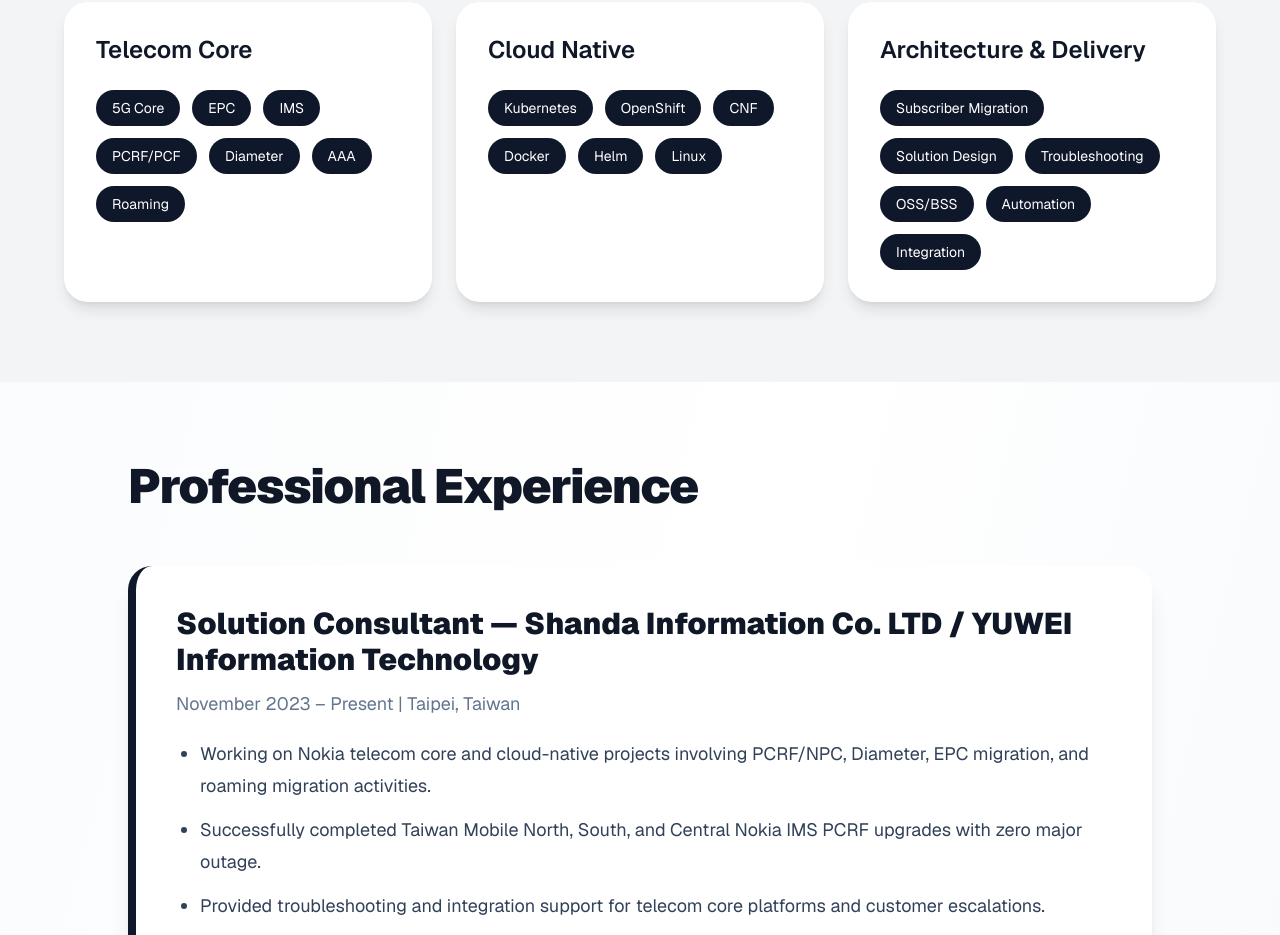
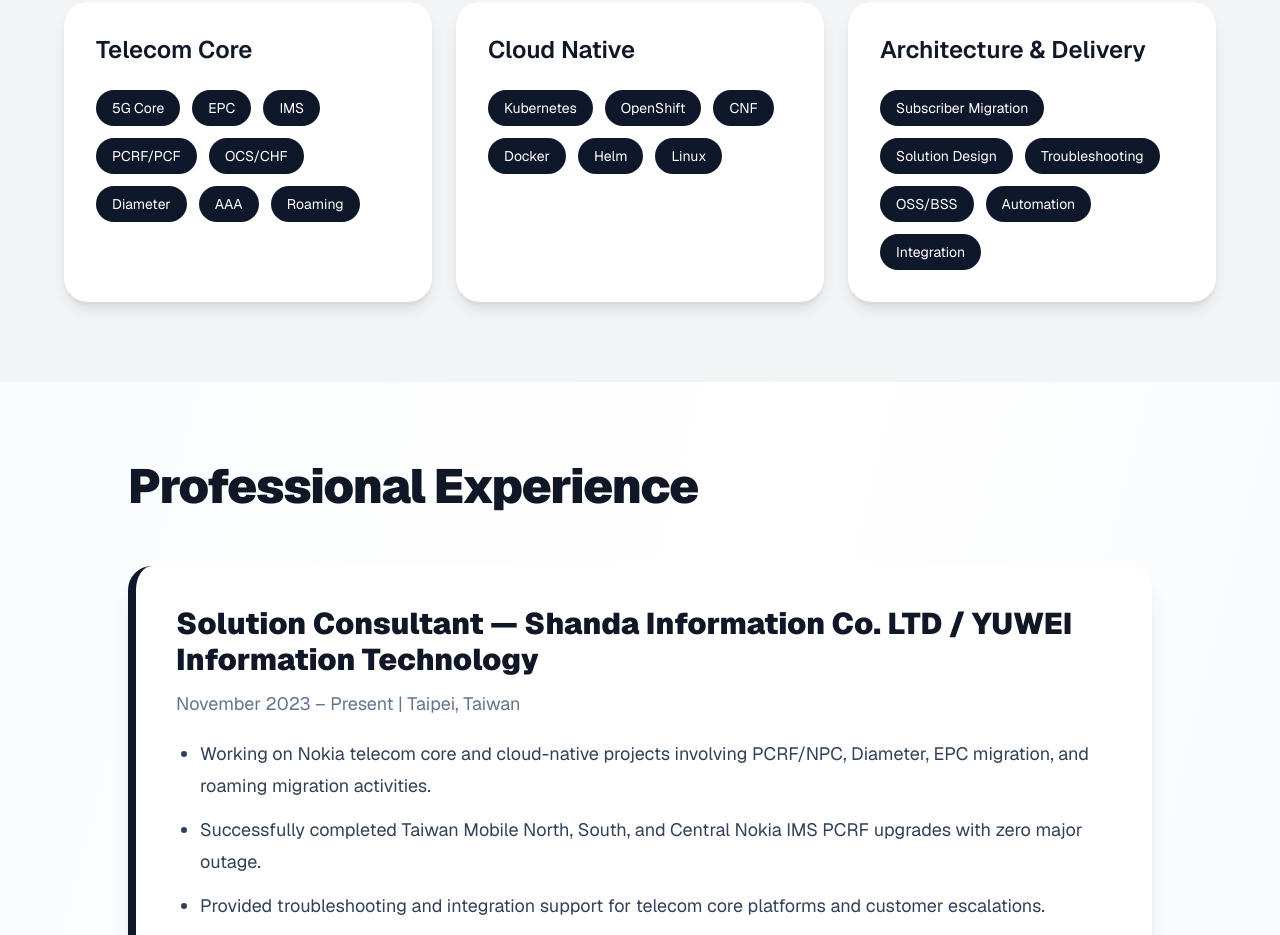
Before and after one commit to bajpai-saurabh/saurabh-portfolio, a Next.js app: page / in a window 1280 px wide. Shown: the part 1440-2375 px from the top of the page. Built offline with nearby package versions, Linux system fonts and the light colour scheme.

Commit message:
Update Title Telecome Core

```diff
--- a/app/page.js
+++ b/app/page.js
@@ -83,7 +83,7 @@ export default function PortfolioWebsite() {
             {[
               {
                 title: 'Telecom Core',
-                skills: ['5G Core', 'EPC', 'IMS', 'PCRF/PCF', 'Diameter', 'AAA', 'Roaming']
+                skills: ['5G Core', 'EPC', 'IMS', 'PCRF/PCF', 'OCS/CHF', 'Diameter', 'AAA', 'Roaming']
               },
               {
                 title: 'Cloud Native',
```
